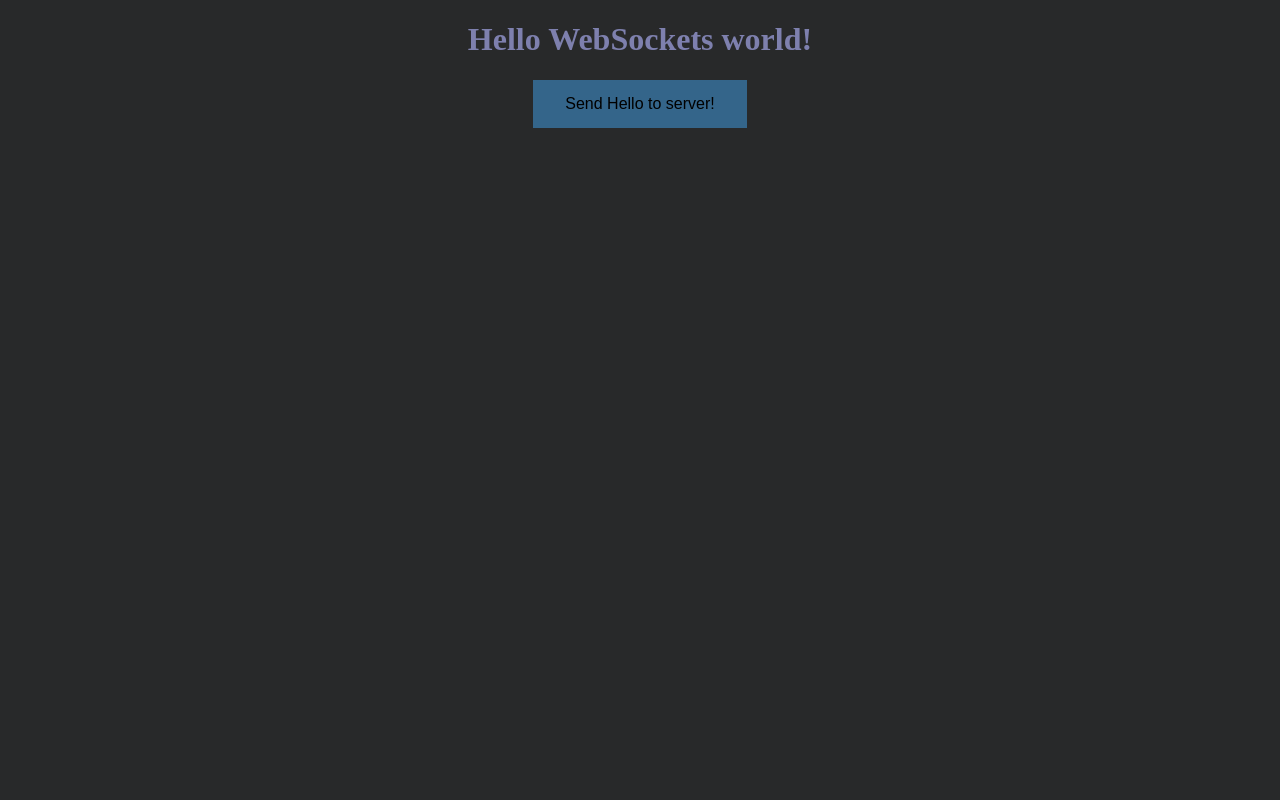
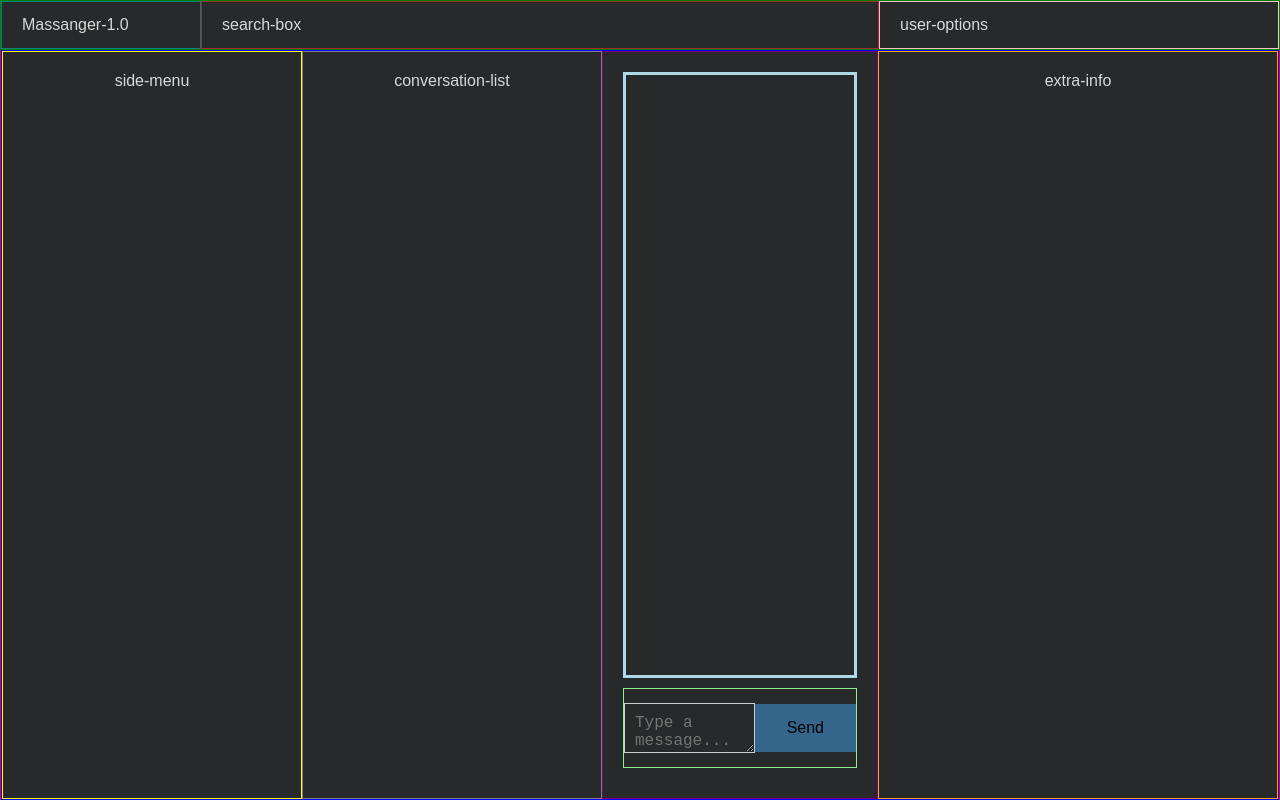
Before and after one commit to kegnorb/Massanger-1.0, a plain HTML site: page client/index.html in a window 1280 px wide. Drawn offline with Linux system fonts and the light colour scheme.

Commit message:
Very basic initial layout wireframe using borders for sketching: topbar, sidebars and messaging area with a working send button.

```diff
--- a/client/client.js
+++ b/client/client.js
@@ -1,15 +1,16 @@
 const ws = new WebSocket('ws://localhost:8081');
+var newMessage;
+
 
 function executeSend () {
-  console.log ('Sending Hello to server!');
-  ws.send('Hello from client!');
+  newMessage = document.getElementById('messageInput').value;
+  console.log ('Sending message to server...');
+  ws.send(newMessage);
+  document.getElementById("messageInput").value = "";
 }
 
-//ws.onopen = () => {
-//  ws.send('Hello from client!');
-//};
 
 ws.onmessage = event => {
-  console.log('Server says: ', event.data);
-  alert ('Server says: ' + event.data);
+  console.log('Response from server:\n ', event.data);
+  //alert ('Response from server:\n' + event.data);
 };
--- a/client/index.html
+++ b/client/index.html
@@ -6,8 +6,30 @@
   </head>
   <link rel="stylesheet" type="text/css" href="styles.css">
   <body>
-    <h1>Hello WebSockets world!</h1>
-    <button onclick="executeSend ()">Send Hello to server!</button>
+    <div id="app">
+      <div class="top-bar">
+        <div class="app-name">Massanger-1.0</div>
+        <div class="search-box">search-box</div>
+        <div class="user-options">user-options</div>
+      </div>
+
+      <div class="main-container">
+        <div class="side-menu">side-menu</div>
+        <div class="conversation-list">conversation-list</div>
+
+        <div class="chat-area">
+          <div class="message-display"></div>
+          <div class="message-input">
+            <textarea id="messageInput" placeholder="Type a message..."></textarea>
+            <button id="sendButton" onclick="executeSend ()">Send</button>
+          </div>
+        </div><!--chat-area-->
+
+        <div class="extra-info">extra-info</div>
+      </div>
+
+    </div>
+
     <script src="client.js"></script>
   </body>
 </html>
--- a/client/styles.css
+++ b/client/styles.css
@@ -1,10 +1,148 @@
 body {
+    margin: 0;
+    padding: 0;
     background-color: rgb(40, 41, 42);
 }
 
-h1 {
-    color: rgb(126, 128, 174);
-    text-align: center;
+* {
+    box-sizing: border-box;
+}
+
+#app {
+    border: 1px solid red;
+    width: 100%;
+    height: 100vh;
+    display: flex;
+    justify-content: center;
+    align-items: center;
+    color: rgb(216, 216, 216);
+    font-family: Arial, sans-serif;
+    max-width: 1920px;
+
+}
+
+.top-bar {
+    border: 1px solid green;
+    width: 100%;
+    height: 50px;
+    /*background-color: rgb(52, 101, 138);*/
+    display: flex;
+    justify-content: space-between;
+    align-items: center;
+    position: fixed;
+    top: 0;
+    left: 0;
+    /*padding: 0 20px;*/
+}
+
+.app-name {
+    border: 1px solid teal;
+    display: flex;
+    width: 200px;
+    height: 100%;
+    align-items: center;
+    padding-left: 20px;
+}
+
+.user-options {
+    border: 1px solid pink;
+    display: flex;
+    width: 400px;
+    height: 100%;
+    align-items: center;
+    padding: 0 20px;
+}
+
+.search-box {
+    border: 1px solid brown;
+    display: flex;
+    width: calc(100% - 600px);
+    height: 100%;
+    align-items: center;
+    padding-left: 20px;
+}
+
+.main-container {
+    border: 1px solid blue;
+    width: 100%;
+    height: calc(100vh - 50px);
+    margin-top: 50px;
+    display: flex;
+    justify-content: flex-start;
+    align-items: center;
+    /*padding: 0 20px;*/
+}
+
+.side-menu {
+    border: 1px solid yellow;
+    width: 300px;
+    height: 100%;
+    display: flex;
+    flex-direction: column;
+    justify-content: flex-start;
+    align-items: center;
+    padding: 20px;
+}
+
+.conversation-list {
+    border: 1px solid grey;
+    width: 300px;
+    height: 100%;
+    display: flex;
+    flex-direction: column;
+    justify-content: flex-start;
+    align-items: center;
+    padding: 20px;
+}
+
+.chat-area {
+    border: 1px solid purple;
+    flex: 1;
+    height: 100%;
+    display: flex;
+    flex-direction: column;
+    justify-content: flex-start;
+    align-items: center;
+    padding: 20px;
+}
+
+.message-display {
+    border: 3px solid lightblue;
+    width: 100%;
+    height: calc(100% - 100px);
+    overflow-y: auto;
+    margin-bottom: 10px;
+    padding: 10px;
+}
+
+.message-input {
+    border: 1px solid lightgreen;
+    width: 100%;
+    height: 80px;
+    display: flex;
+    justify-content: center;
+    align-items: center;
+}
+
+#messageInput {
+    width: 90%;
+    height: 50px;
+    font-size: 16px;
+    padding: 10px;
+    border: 1px solid #ccc;
+    background-color: rgb(40, 41, 42);
+    color: white;
+}
+
+.extra-info {
+    border: 1px solid orange;
+    width: 400px;
+    height: 100%;
+    display: flex;
+    flex-direction: column;
+    justify-content: flex-start;
+    align-items: center;
+    padding: 20px;
 }
 
 button {
```
Also changed, not shown: server/server.js (+2 -7 lines).
